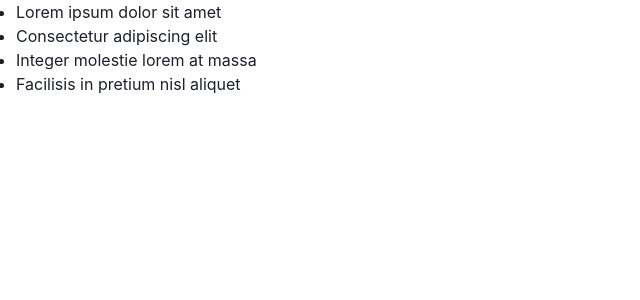
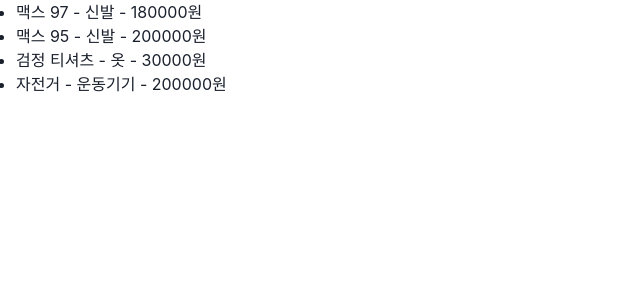
Before and after one commit to oiojin831/coding-pyramid-react, a React (Create React App) app: page / in a window 1280 px wide. Shown: the top 300 px of the page, without its empty margins (0-640 px from the left). Built offline with nearby package versions, Linux system fonts and the light colour scheme.

Commit message:
print products

```diff
--- a/src/App.js
+++ b/src/App.js
@@ -2,15 +2,40 @@
 import { ChakraProvider } from '@chakra-ui/react';
 import { ListItem, UnorderedList } from '@chakra-ui/react';
 
+const products = [
+  {
+    title: '맥스 97',
+    category: '신발',
+    price: 180000
+  },
+  {
+    title: '맥스 95',
+    category: '신발',
+    price: 200000
+  },
+  {
+    title: '검정 티셔츠',
+    category: '옷',
+    price: 30000
+  },
+  {
+    title: '자전거',
+    category: '운동기기',
+    price: 200000
+  }
+];
+
 export default function App() {
+  function printProduct(product) {
+    return (
+      <ListItem>
+        {`${product.title} - ${product.category} - ${product.price}원`}
+      </ListItem>
+    );
+  }
   return (
     <ChakraProvider>
-      <UnorderedList>
-        <ListItem>Lorem ipsum dolor sit amet</ListItem>
-        <ListItem>Consectetur adipiscing elit</ListItem>
-        <ListItem>Integer molestie lorem at massa</ListItem>
-        <ListItem>Facilisis in pretium nisl aliquet</ListItem>
-      </UnorderedList>
+      <UnorderedList>{products.map(printProduct)}</UnorderedList>
     </ChakraProvider>
   );
 }
```
